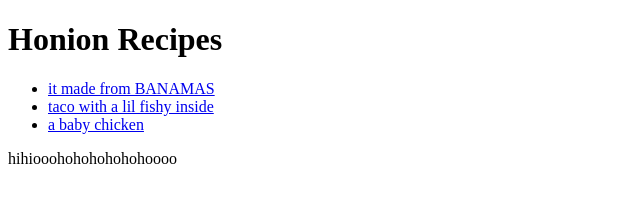
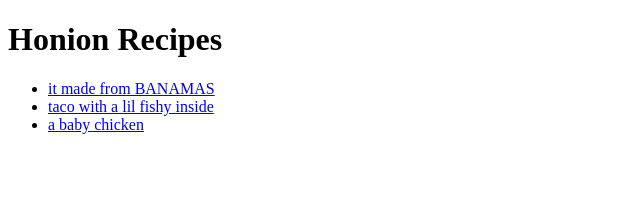
Before and after one commit to CeleryAdams/honion-recipes, a plain HTML site: page index.html in a window 1280 px wide. Shown: the whole page, without its empty margins (0-640 px from the left). Drawn offline with Linux system fonts and the light colour scheme.

Commit message:
removing test line

```diff
--- a/index.html
+++ b/index.html
@@ -11,6 +11,5 @@
             <li><a href="recipes/fish_taco/fish_taco.html">taco with a lil fishy inside</a></li>
             <li><a href="recipes/baby_chicken/baby_chicken.html">a baby chicken</a></li>
         </ul>
-        hihiooohohohohohohoooo
     </body>
 </html>
```
